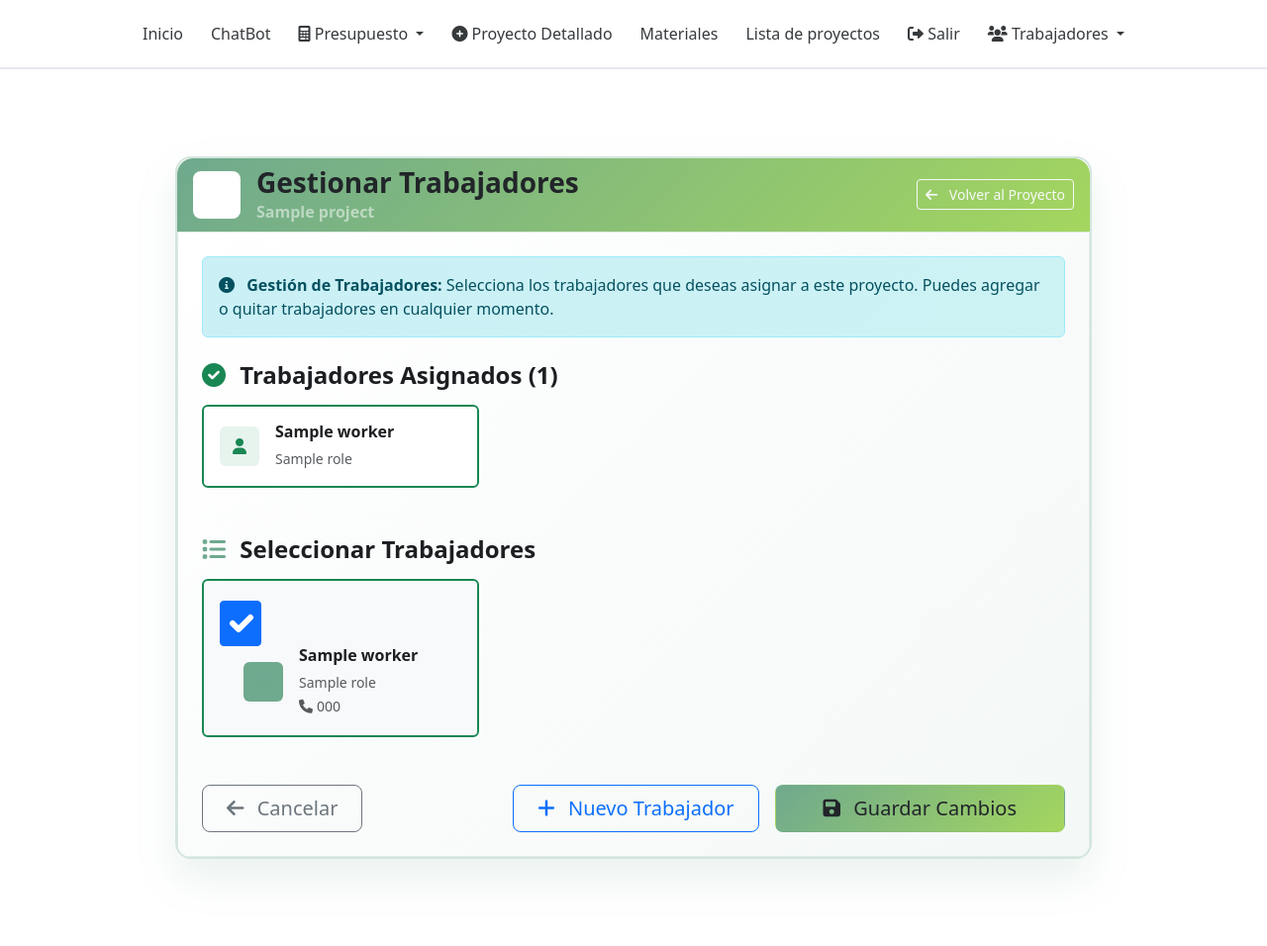
After one commit to Isa-Idarraga/Inclusive-Budget, a Django app: page /projects/1/workers/ in a window 1280 px wide. The commit adds this page. Shown: the whole page at 99% size. Run offline with Django 5.2, Linux system fonts and the light colour scheme; a user stored in the database is signed in; tables that the repository leaves empty hold one stand-in row (values such as "Sample post"); parts of the project's set-up code (start-up, migrations or seed data) failed here and were passed over.

Commit message:
feat: Implementar gestión de trabajadores y mejorar edición de presupuesto detallado
- Agregar funcionalidad para gestionar trabajadores asignados a proyectos
- Crear vista y template para asignar/desasignar trabajadores
- Mejorar carga de valores en formulario de edición de presupuesto
- Corregir formato de números en campos de entrada (eliminar decimales automáticos)
- Agregar botón 'Gestionar Trabajadores' en detalle de proyecto
- Implementar permisos: JEFE y CONSTRUCTOR pueden gestionar trabajadores
- Optimizar JavaScript para carga correcta de valores configurados
- Redactar RF22 para gestión de trabajadores en presupuesto detallado

```diff
--- a/core/urls.py
+++ b/core/urls.py
@@ -6,7 +6,7 @@ from django.conf.urls.static import static
 
 urlpatterns = [
     path("admin/", admin.site.urls),
-    path("", include("dashboard.urls")),
+    path("", include("dashboard.urls", namespace="dashboard")),
     path("accounts/", include("django.contrib.auth.urls")),
     path("users/", include("users.urls")),  # URLs de gestión de usuarios
     path("projects/", include("projects.urls")),
--- a/dashboard/urls.py
+++ b/dashboard/urls.py
@@ -1,5 +1,7 @@
 from django.urls import path
 from . import views
+
+app_name = 'dashboard'
 
 urlpatterns = [
     path("", views.home_router, name="home"),  # Router post-login
--- a/projects/urls.py
+++ b/projects/urls.py
@@ -56,4 +56,7 @@ urlpatterns = [
     path('<int:project_id>/consumo/api/mes/', views.obtener_consumos_mes, name='obtener_consumos_mes'),  # RF17C
     path('consumo/<int:consumo_id>/editar/', views.editar_consumo_material, name='editar_consumo_material'),
     path('consumo/<int:consumo_id>/eliminar/', views.eliminar_consumo_material, name='eliminar_consumo_material'),
+
+    # URL para gestión de trabajadores del proyecto
+    path('<int:project_id>/workers/', views.project_workers, name='project_workers'),
 ]
--- a/projects/views.py
+++ b/projects/views.py
@@ -1303,9 +1303,9 @@ def detailed_budget_edit(request, project_id):
                 items_for_section.append({
                     'budget_item': budget_item,
                     'project_item': project_item,
-                    'quantity': project_item.quantity,
-                    'unit_price': project_item.unit_price,
-                    'total_price': project_item.total_price,
+                    'quantity': float(project_item.quantity),
+                    'unit_price': float(project_item.unit_price),
+                    'total_price': float(project_item.total_price),
                     'is_configured': True
                 })
                 print(f"🔍 DEBUG: Ítem configurado {budget_item.description[:30]}: cantidad={project_item.quantity}, precio={project_item.unit_price}")
@@ -1314,9 +1314,9 @@ def detailed_budget_edit(request, project_id):
                 items_for_section.append({
                     'budget_item': budget_item,
                     'project_item': None,
-                    'quantity': 0,
-                    'unit_price': budget_item.unit_price,
-                    'total_price': 0,
+                    'quantity': 0.0,
+                    'unit_price': float(budget_item.unit_price),
+                    'total_price': 0.0,
                     'is_configured': False
                 })
                 print(f"🔍 DEBUG: Ítem no configurado {budget_item.description[:30]}: precio={budget_item.unit_price}")
@@ -1628,3 +1628,40 @@ def calculate_detailed_budget_total(project):
     total = costo_directo + administracion_automatica + administracion_manual
 
     return total
+
+
+@role_required(User.JEFE, User.CONSTRUCTOR)
+@login_required
+def project_workers(request, project_id):
+    """
+    Vista para gestionar trabajadores asignados a un proyecto
+    """
+    project = get_object_or_404(Project, id=project_id)
+
+    # Verificar permisos
+    if request.user.role == User.CONSTRUCTOR and project.creado_por != request.user:
+        raise PermissionDenied("No tienes permisos para gestionar trabajadores de este proyecto")
+
+    if request.method == "POST":
+        # Obtener trabajadores seleccionados
+        selected_workers = request.POST.getlist('workers')
+
+        # Actualizar trabajadores del proyecto
+        project.workers.set(selected_workers)
+
+        messages.success(request, f'✅ Trabajadores actualizados exitosamente!')
+        return redirect("projects:project_detail", project_id=project.id)
+
+    # Obtener todos los trabajadores disponibles
+    all_workers = Worker.objects.all().order_by('name')
+
+    # Obtener trabajadores actualmente asignados
+    assigned_workers = project.workers.all()
+
+    context = {
+        'project': project,
+        'all_workers': all_workers,
+        'assigned_workers': assigned_workers,
+    }
+
+    return render(request, "projects/project_workers.html", context)
--- a/templates/base.html
+++ b/templates/base.html
@@ -17,7 +17,7 @@
     <nav class="nav-inner">
       {% with current=request.resolver_match.url_name %}
         <a class="nav-link {% if current == 'home_jefe' %}active{% endif %}"
-           href="{% url 'home' %}">Inicio</a>
+           href="{% url 'dashboard:home' %}">Inicio</a>
 
         <a class="nav-link" href="{% url 'chatbot:chat' %}">ChatBot</a>
 
@@ -31,7 +31,6 @@
             <li><a class="dropdown-item" href="{% url 'projects:budget_management' %}"><i class="fas fa-dollar-sign"></i> Gestión de Precios</a></li>
             <li><a class="dropdown-item" href="{% url 'projects:detailed_project_create' %}"><i class="fas fa-plus-circle"></i> Proyecto Detallado</a></li>
             <li><hr class="dropdown-divider"></li>
-            <li><a class="dropdown-item" href="{% url 'admin:projects_budgetsection_changelist' %}"><i class="fas fa-cog"></i> Administrar Secciones</a></li>
             <li><a class="dropdown-item" href="{% url 'projects:budget_items_list' %}"><i class="fas fa-list"></i> Administrar Ítems</a></li>
           </ul>
         </div>
--- a/templates/projects/budget_item_delete_confirm.html
+++ b/templates/projects/budget_item_delete_confirm.html
@@ -1,5 +1,6 @@
 {% extends "base.html" %}
 {% load static %}
+{% load humanize %}
 
 {% block content %}
 <div class="project-detail-bg py-5">
--- a/templates/projects/budget_item_price_form.html
+++ b/templates/projects/budget_item_price_form.html
@@ -158,7 +158,7 @@
                                 <div class="d-flex gap-3">
                                     <button type="submit" class="btn btn-inclusive-primary btn-lg px-5">
                                         <i class="fas fa-save me-2"></i>
-                                        Actualizar Precio
+                                        Actualizar Ítem
                                     </button>
                                 </div>
                             </div>
--- a/templates/projects/budget_management.html
+++ b/templates/projects/budget_management.html
@@ -130,7 +130,7 @@
 
                         <!-- Botones de Acción -->
                         <div class="d-flex justify-content-between align-items-center mt-5">
-                            <a href="{% url 'home' %}" class="btn btn-outline-secondary btn-lg px-4">
+                            <a href="{% url 'dashboard:home' %}" class="btn btn-outline-secondary btn-lg px-4">
                                 <i class="fas fa-arrow-left me-2"></i>
                                 Volver al Dashboard
                             </a>
--- a/templates/projects/detailed_project_form.html
+++ b/templates/projects/detailed_project_form.html
@@ -240,6 +240,7 @@
                                                 </thead>
                                                 <tbody>
                                                     {% for item in section_form.section.items.all %}
+                                                        {% if item.is_active %}
                                                         <tr>
                                                             <td>{{ forloop.counter }}</td>
                                                             <td>
@@ -272,6 +273,7 @@
                                                                 </span>
                                                             </td>
                                                         </tr>
+                                                        {% endif %}
                                                     {% empty %}
                                                         <tr>
                                                             <td colspan="6" class="text-center text-muted py-4">
--- /dev/null
+++ b/templates/projects/project_workers.html
@@ -0,0 +1,195 @@
+{% extends "base.html" %}
+{% load static %}
+
+{% block content %}
+<div class="project-detail-bg py-5">
+    <div class="container">
+        <div class="row justify-content-center">
+            <div class="col-lg-10">
+                <div class="card shadow-inclusive-lg rounded-4 animate-fade-in">
+                    <div class="card-header card-header-inclusive rounded-top-4 border-0">
+                        <div class="d-flex align-items-center justify-content-between">
+                            <div class="d-flex align-items-center">
+                                <div class="bg-white bg-opacity-20 rounded-3 d-flex align-items-center justify-content-center me-3" style="width: 3rem; height: 3rem;">
+                                    <i class="fas fa-users text-white fs-4"></i>
+                                </div>
+                                <div>
+                                    <h2 class="h3 fw-bold mb-0">Gestionar Trabajadores</h2>
+                                    <p class="mb-0 text-white-50">{{ project.name }}</p>
+                                </div>
+                            </div>
+                            <a href="{% url 'projects:project_detail' project.id %}" class="btn btn-outline-light btn-sm">
+                                <i class="fas fa-arrow-left me-2"></i>
+                                Volver al Proyecto
+                            </a>
+                        </div>
+                    </div>
+                    <div class="card-body p-4 bg-gray-green-accent">
+
+                        <!-- Información del proyecto -->
+                        <div class="alert alert-info mb-4">
+                            <i class="fas fa-info-circle me-2"></i>
+                            <strong>Gestión de Trabajadores:</strong> Selecciona los trabajadores que deseas asignar a este proyecto.
+                            Puedes agregar o quitar trabajadores en cualquier momento.
+                        </div>
+
+                        <form method="post">
+                            {% csrf_token %}
+
+                            <!-- Trabajadores Actualmente Asignados -->
+                            {% if assigned_workers %}
+                            <div class="mb-5">
+                                <h4 class="fw-bold text-inclusive-dark mb-3">
+                                    <i class="fas fa-check-circle text-success me-2"></i>
+                                    Trabajadores Asignados ({{ assigned_workers.count }})
+                                </h4>
+                                <div class="row g-3">
+                                    {% for worker in assigned_workers %}
+                                    <div class="col-md-6 col-lg-4">
+                                        <div class="card border-success h-100">
+                                            <div class="card-body p-3">
+                                                <div class="d-flex align-items-center">
+                                                    <div class="bg-success bg-opacity-10 rounded-2 d-flex align-items-center justify-content-center me-3" style="width: 2.5rem; height: 2.5rem;">
+                                                        <i class="fas fa-user text-success"></i>
+                                                    </div>
+                                                    <div class="flex-grow-1">
+                                                        <h6 class="mb-1 fw-bold text-inclusive-dark">{{ worker.name }}</h6>
+                                                        {% if worker.role %}
+                                                            <small class="text-muted">{{ worker.role.name }}</small>
+                                                        {% else %}
+                                                            <small class="text-muted">Sin rol asignado</small>
+                                                        {% endif %}
+                                                    </div>
+                                                </div>
+                                            </div>
+                                        </div>
+                                    </div>
+                                    {% endfor %}
+                                </div>
+                            </div>
+                            {% endif %}
+
+                            <!-- Selección de Trabajadores -->
+                            <div class="mb-4">
+                                <h4 class="fw-bold text-inclusive-dark mb-3">
+                                    <i class="fas fa-list text-inclusive-primary me-2"></i>
+                                    Seleccionar Trabajadores
+                                </h4>
+
+                                {% if all_workers %}
+                                <div class="row g-3">
+                                    {% for worker in all_workers %}
+                                    <div class="col-md-6 col-lg-4">
+                                        <div class="card h-100 {% if worker in assigned_workers %}border-success bg-light{% else %}border-secondary{% endif %}">
+                                            <div class="card-body p-3">
+                                                <div class="form-check">
+                                                    <input class="form-check-input"
+                                                           type="checkbox"
+                                                           name="workers"
+                                                           value="{{ worker.id }}"
+                                                           id="worker_{{ worker.id }}"
+                                                           {% if worker in assigned_workers %}checked{% endif %}>
+                                                    <label class="form-check-label w-100" for="worker_{{ worker.id }}">
+                                                        <div class="d-flex align-items-center">
+                                                            <div class="bg-inclusive-primary bg-opacity-10 rounded-2 d-flex align-items-center justify-content-center me-3" style="width: 2.5rem; height: 2.5rem;">
+                                                                <i class="fas fa-user text-inclusive-primary"></i>
+                                                            </div>
+                                                            <div class="flex-grow-1">
+                                                                <h6 class="mb-1 fw-bold text-inclusive-dark">{{ worker.name }}</h6>
+                                                                {% if worker.role %}
+                                                                    <small class="text-muted">{{ worker.role.name }}</small>
+                                                                {% else %}
+                                                                    <small class="text-muted">Sin rol asignado</small>
+                                                                {% endif %}
+                                                                {% if worker.phone %}
+                                                                    <br><small class="text-muted"><i class="fas fa-phone me-1"></i>{{ worker.phone }}</small>
+                                                                {% endif %}
+                                                            </div>
+                                                        </div>
+                                                    </label>
+                                                </div>
+                                            </div>
+                                        </div>
+                                    </div>
+                                    {% endfor %}
+                                </div>
+                                {% else %}
+                                <div class="text-center py-5">
+                                    <i class="fas fa-users text-muted" style="font-size: 3rem;"></i>
+                                    <h5 class="text-muted mt-3">No hay trabajadores disponibles</h5>
+                                    <p class="text-muted">Primero debes crear trabajadores en el sistema.</p>
+                                    <a href="{% url 'projects:worker_create' %}" class="btn btn-inclusive-primary">
+                                        <i class="fas fa-plus me-2"></i>
+                                        Crear Trabajador
+                                    </a>
+                                </div>
+                                {% endif %}
+                            </div>
+
+                            <!-- Botones de Acción -->
+                            <div class="d-flex justify-content-between align-items-center mt-5">
+                                <a href="{% url 'projects:project_detail' project.id %}" class="btn btn-outline-secondary btn-lg px-4">
+                                    <i class="fas fa-arrow-left me-2"></i>
+                                    Cancelar
+                                </a>
+
+                                <div class="d-flex gap-3">
+                                    <a href="{% url 'projects:worker_create' %}" class="btn btn-outline-primary btn-lg px-4">
+                                        <i class="fas fa-plus me-2"></i>
+                                        Nuevo Trabajador
+                                    </a>
+
+                                    <button type="submit" class="btn btn-inclusive-primary btn-lg px-5">
+                                        <i class="fas fa-save me-2"></i>
+                                        Guardar Cambios
+                                    </button>
+                                </div>
+                            </div>
+                        </form>
+                    </div>
+                </div>
+            </div>
+        </div>
+    </div>
+</div>
+
+<style>
+.animate-fade-in {
+    animation: fadeIn 0.6s ease-in-out;
+}
+
+@keyframes fadeIn {
+    from { opacity: 0; transform: translateY(20px); }
+    to { opacity: 1; transform: translateY(0); }
+}
+
+.card:hover {
+    transform: translateY(-2px);
+    transition: transform 0.2s ease;
+}
+
+.form-check-input:checked + .form-check-label .card {
+    border-color: var(--inclusive-green-primary) !important;
+    background-color: var(--inclusive-gray-light) !important;
+}
+</style>
+
+<script>
+document.addEventListener('DOMContentLoaded', function() {
+    // Actualizar estilo de las cards cuando se seleccionan/deseleccionan
+    const checkboxes = document.querySelectorAll('input[name="workers"]');
+    checkboxes.forEach(checkbox => {
+        checkbox.addEventListener('change', function() {
+            const card = this.closest('.card');
+            if (this.checked) {
+                card.classList.remove('border-secondary');
+                card.classList.add('border-success', 'bg-light');
+            } else {
+                card.classList.remove('border-success', 'bg-light');
+                card.classList.add('border-secondary');
+            }
+        });
+    });
+});
+</script>
+{% endblock %}
```
Also changed, not shown: cleanup_null_prices.py (deleted, +0 -43 lines), dashboard/views.py (+4 -4 lines), templates/dashboard/home_jefe.html (+2 -15 lines), templates/projects/project_detail.html (+32 -1 lines), templates/projects/simple_budget_edit.html (+33 -7 lines).
